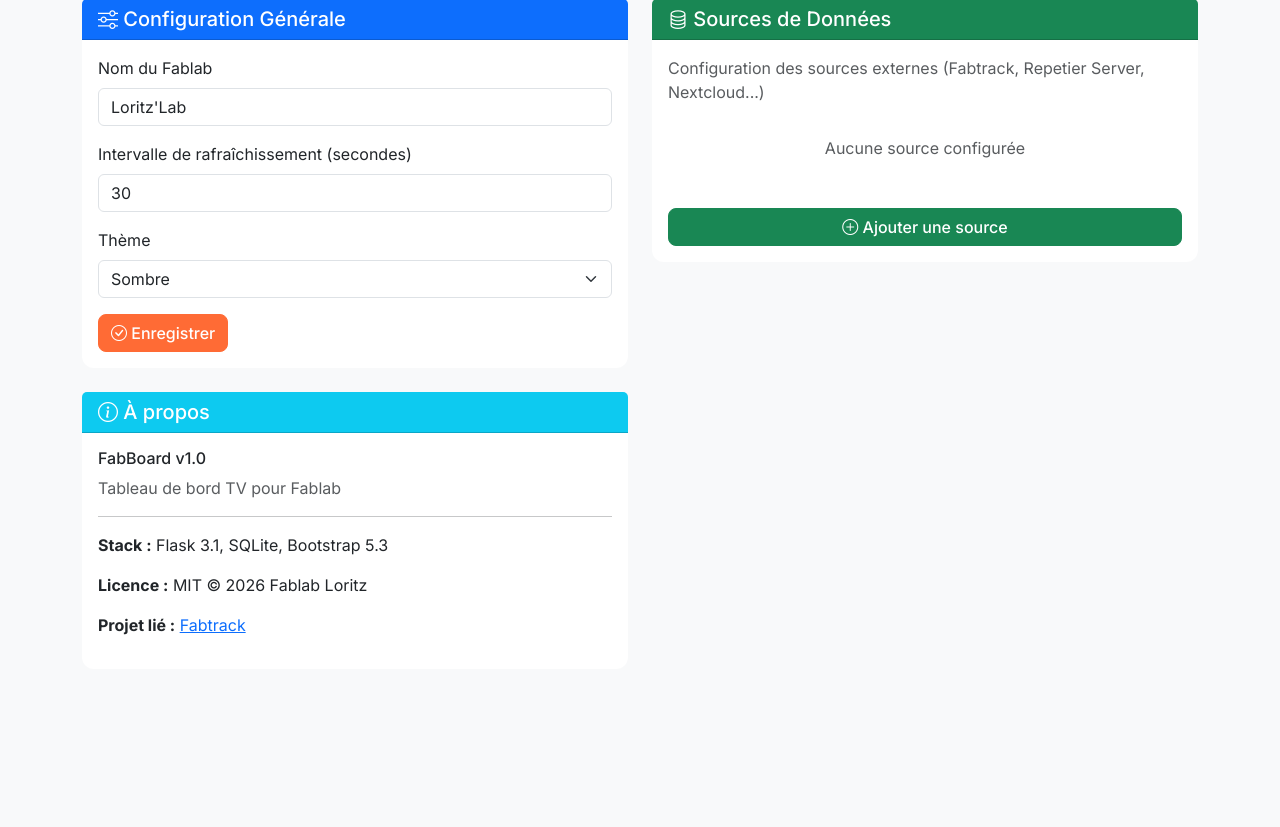
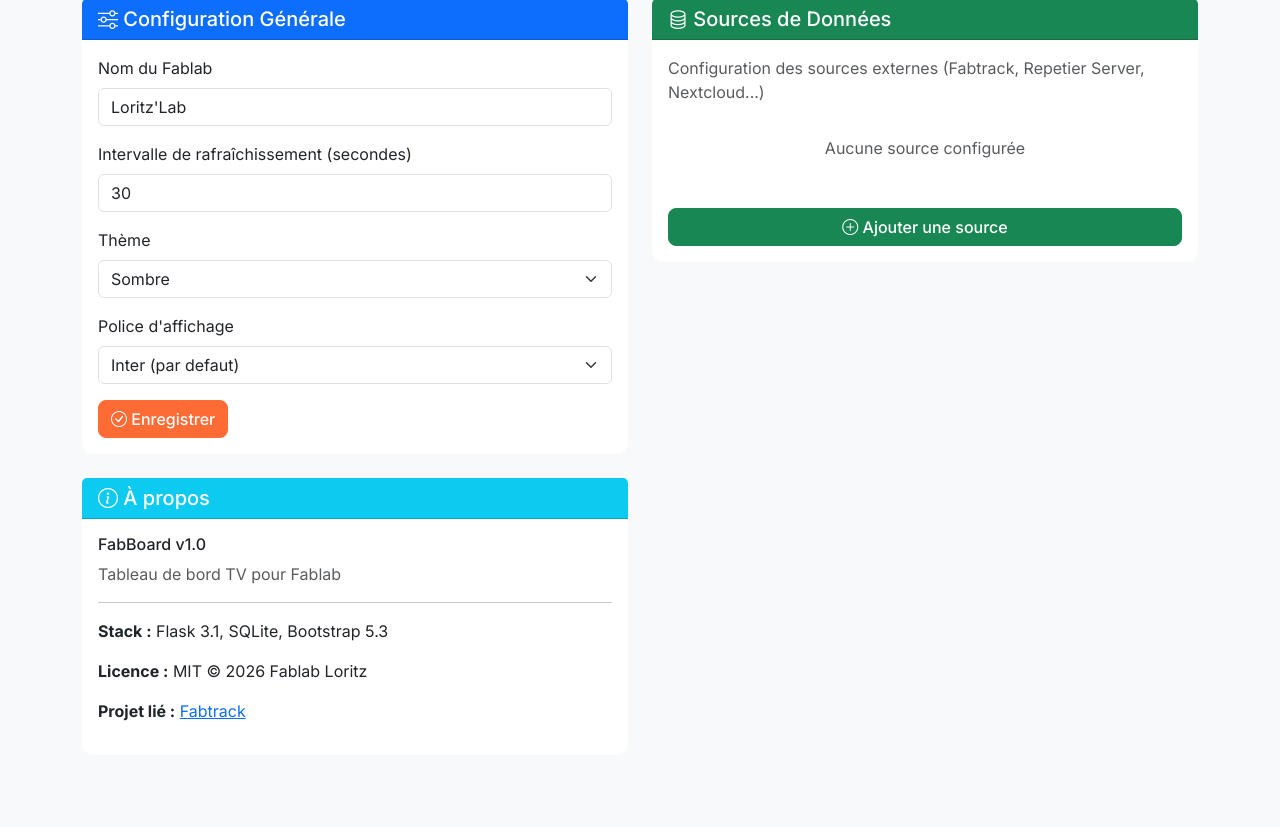
Before and after one commit to fablabloritz-coder/FabBoard, a Flask app: page /parametres in a window 1280 px wide. Shown: the part 183-1010 px from the top of the page. Before the commit the page ends 818 px from the top, so only its background shows below. Run offline with Flask 3, Linux system fonts and the light colour scheme; data comes from the database, SQL or seed files in the repository; data that the repository does not hold is empty.

Commit message:
Refresh auto aprés cycle complet + enregistrement police d'écriture crrection bug

```diff
--- a/app.py
+++ b/app.py
@@ -28,17 +28,38 @@ _SECRET_KEY_PATH = os.path.join(DATA_DIR, 'secret_key.txt')
 
 
 def _load_or_generate_secret_key():
-    """Charge la clé secrète depuis le fichier, ou en génère une nouvelle."""
-    os.makedirs(DATA_DIR, exist_ok=True)
-    if os.path.exists(_SECRET_KEY_PATH):
-        with open(_SECRET_KEY_PATH, 'r', encoding='utf-8') as f:
-            key = f.read().strip()
-            if len(key) >= 32:
-                return key
+    """Charge la clé secrète depuis le fichier, ou en génère une nouvelle.
+
+    En environnement Docker, un volume monte sur /app/data peut etre en lecture seule
+    ou appartenir a un autre UID/GID. Dans ce cas, on degrade proprement vers une
+    cle en memoire pour eviter un crash au demarrage.
+    """
+    fallback_key = secrets.token_hex(32)
+
+    try:
+        os.makedirs(DATA_DIR, exist_ok=True)
+    except OSError as e:
+        print(f"[WARN] Impossible de creer {DATA_DIR}: {e}. Cle secrete non persistante.")
+        return fallback_key
+
+    try:
+        if os.path.exists(_SECRET_KEY_PATH):
+            with open(_SECRET_KEY_PATH, 'r', encoding='utf-8') as f:
+                key = f.read().strip()
+                if len(key) >= 32:
+                    return key
+    except OSError as e:
+        print(f"[WARN] Impossible de lire {_SECRET_KEY_PATH}: {e}. Nouvelle cle temporaire.")
+        return fallback_key
+
     key = secrets.token_hex(32)
-    with open(_SECRET_KEY_PATH, 'w', encoding='utf-8') as f:
-        f.write(key)
-    return key
+    try:
+        with open(_SECRET_KEY_PATH, 'w', encoding='utf-8') as f:
+            f.write(key)
+        return key
+    except OSError as e:
+        print(f"[WARN] Impossible d'ecrire {_SECRET_KEY_PATH}: {e}. Cle secrete non persistante.")
+        return fallback_key
 
 
 app.secret_key = os.environ.get('FLASK_SECRET_KEY') or _load_or_generate_secret_key()
--- a/docker-compose.yml
+++ b/docker-compose.yml
@@ -13,5 +13,7 @@ services:
       TZ: ${TZ:-Europe/Paris}
       # URL Fabtrack pour interconnexion Phase 2 (adapter l'IP/hostname du serveur)
       FABTRACK_URL: ${FABTRACK_URL:-http://host.docker.internal:5555}
+    extra_hosts:
+      - "host.docker.internal:host-gateway"
     volumes:
       - ${FABBOARD_DATA_PATH:-./docker-data/data}:/app/data
--- a/static/css/style.css
+++ b/static/css/style.css
@@ -6,6 +6,7 @@
     --success-color: #06d6a0;
     --warning-color: #f77f00;
     --danger-color: #ef476f;
+    --app-font-family: 'Inter', sans-serif;
     --dark-bg: #1a1a2e;
     --dark-card: #16213e;
     --dark-text: #eaeaea;
@@ -18,7 +19,7 @@
 }
 
 body {
-    font-family: 'Inter', sans-serif;
+    font-family: var(--app-font-family, 'Inter', sans-serif);
     background: #f8f9fa;
     color: #212529;
 }
--- a/static/js/parametres.js
+++ b/static/js/parametres.js
@@ -8,6 +8,18 @@ document.addEventListener('DOMContentLoaded', () => {
     loadSources();
     setupEventListeners();
 });
+
+const FONT_FAMILY_MAP = {
+    inter: "'Inter', sans-serif",
+    system: "system-ui, -apple-system, 'Segoe UI', sans-serif",
+    serif: "Georgia, 'Times New Roman', serif",
+    mono: "'Consolas', 'Courier New', monospace"
+};
+
+function applyFontFamily(fontFamilyKey) {
+    const key = FONT_FAMILY_MAP[fontFamilyKey] ? fontFamilyKey : 'inter';
+    document.documentElement.style.setProperty('--app-font-family', FONT_FAMILY_MAP[key]);
+}
 
 /**
  * Configure les écouteurs d'événements
@@ -33,6 +45,8 @@ async function loadParametres() {
         document.getElementById('param-fablab-name').value = params.fablab_name || "Loritz'Lab";
         document.getElementById('param-refresh').value = params.refresh_interval || 30;
         document.getElementById('param-theme').value = params.theme || 'dark';
+        document.getElementById('param-font-family').value = params.font_family || 'inter';
+        applyFontFamily(params.font_family || 'inter');
     } catch (error) {
         console.error('Erreur chargement paramètres:', error);
     }
@@ -45,7 +59,8 @@ async function saveParametres() {
     const params = {
         fablab_name: document.getElementById('param-fablab-name').value,
         refresh_interval: document.getElementById('param-refresh').value,
-        theme: document.getElementById('param-theme').value
+        theme: document.getElementById('param-theme').value,
+        font_family: document.getElementById('param-font-family').value
     };
 
     try {
@@ -61,8 +76,14 @@ async function saveParametres() {
             apiCall('/api/parametres/theme', {
                 method: 'PUT',
                 body: JSON.stringify({ valeur: params.theme })
+            }),
+            apiCall('/api/parametres/font_family', {
+                method: 'PUT',
+                body: JSON.stringify({ valeur: params.font_family })
             })
         ]);
+
+        applyFontFamily(params.font_family);
 
         showToast('Paramètres enregistrés avec succès', 'success');
     } catch (error) {
--- a/templates/base.html
+++ b/templates/base.html
@@ -81,6 +81,28 @@
 
     <!-- Horloge navbar -->
     <script>
+        const fontFamilyMap = {
+            inter: "'Inter', sans-serif",
+            system: "system-ui, -apple-system, 'Segoe UI', sans-serif",
+            serif: "Georgia, 'Times New Roman', serif",
+            mono: "'Consolas', 'Courier New', monospace"
+        };
+
+        function applyFontFamilyKey(fontKey) {
+            const key = fontFamilyMap[fontKey] ? fontKey : 'inter';
+            document.documentElement.style.setProperty('--app-font-family', fontFamilyMap[key]);
+        }
+
+        async function loadDisplaySettings() {
+            try {
+                const response = await fetch('/api/parametres');
+                const params = await response.json();
+                applyFontFamilyKey((params && params.font_family) || 'inter');
+            } catch (error) {
+                console.error('Erreur chargement police:', error);
+            }
+        }
+
         function updateNavbarClock() {
             const now = new Date();
             const timeStr = now.toLocaleTimeString('fr-FR', { hour: '2-digit', minute: '2-digit' });
@@ -145,6 +167,7 @@
 
         // Initialiser
         document.addEventListener('DOMContentLoaded', () => {
+            loadDisplaySettings();
             loadTheme();
 
             const btnTheme = document.getElementById('btnToggleTheme');
--- a/templates/parametres.html
+++ b/templates/parametres.html
@@ -32,6 +32,16 @@
                             <select class="form-select" id="param-theme">
                                 <option value="light">Clair</option>
                                 <option value="dark" selected>Sombre</option>
+                            </select>
+                        </div>
+
+                        <div class="mb-3">
+                            <label for="param-font-family" class="form-label">Police d'affichage</label>
+                            <select class="form-select" id="param-font-family">
+                                <option value="inter">Inter (par defaut)</option>
+                                <option value="system">Sans-serif systeme</option>
+                                <option value="serif">Serif</option>
+                                <option value="mono">Monospace</option>
                             </select>
                         </div>
 
```
Also changed, not shown: static/js/dashboard.js (+46 -11 lines).
